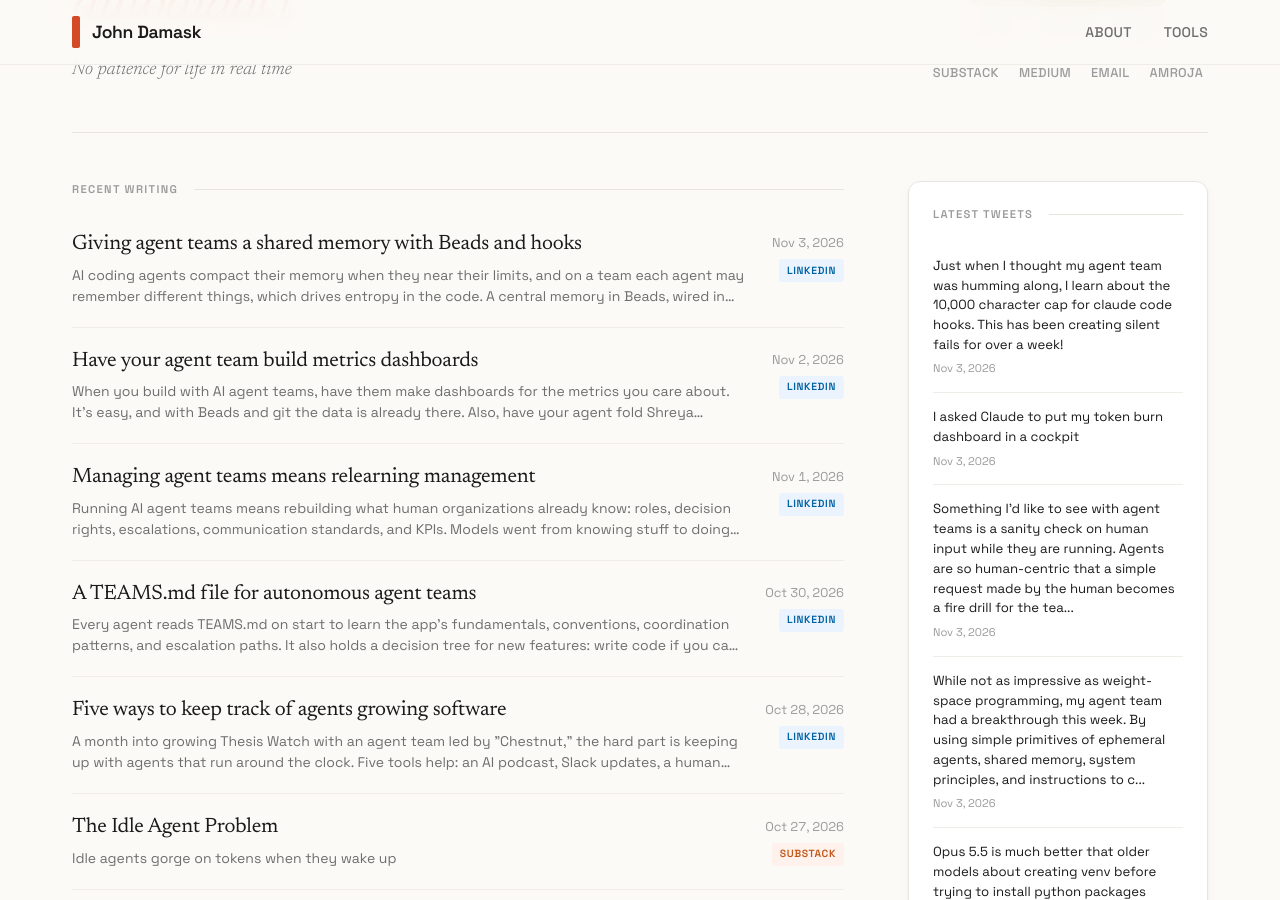
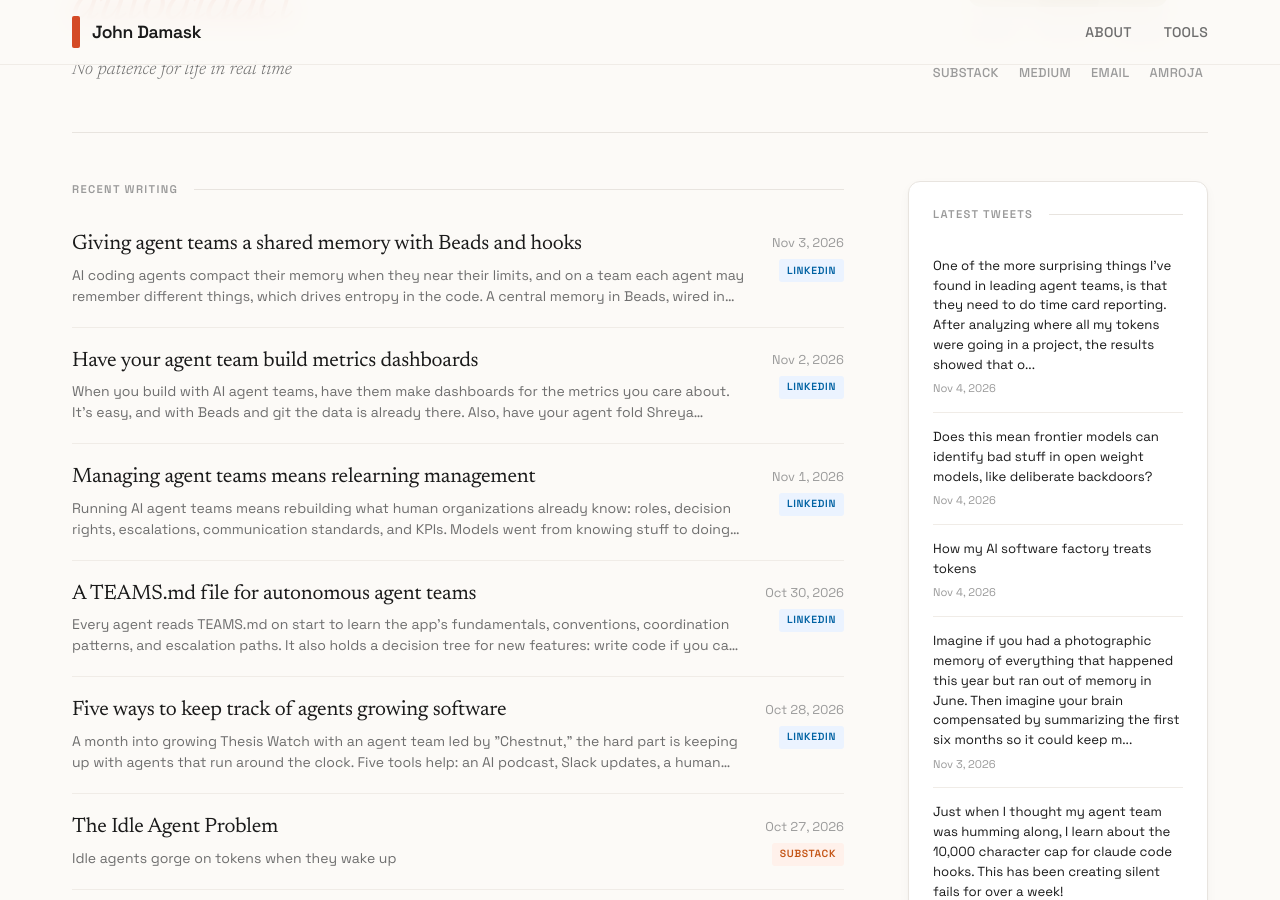
Before and after one commit to jbdamask/jbdamask.github.io, a Jekyll site: the page built from index.html, in a window 1280 px wide and 900 px high, scrolled down 362 px. Built offline with Jekyll 4.4.1, drawn with Linux system fonts in a browser that asks for light colours; the list of posts is cut into pages by our own code.

Commit message:
Update Twitter posts

```diff
--- a/_data/twitter-posts.yml
+++ b/_data/twitter-posts.yml
@@ -2,6 +2,38 @@
 # Fetches latest tweets and merges with existing posts
 # Keeps max 150 most recent tweets (LIFO)
 
+- title: One of the more surprising things I've found in leading agent teams, is that
+    they need to do time ca...
+  source: twitter
+  url: https://twitter.com/jbdamask/status/2118052986505093338
+  date: '2026-11-04'
+  excerpt: One of the more surprising things I've found in leading agent teams, is
+    that they need to do time card reporting. After analyzing where all my tokens
+    were going in a project, the results showed that o...
+  image: ''
+- title: Does this mean frontier models can identify bad stuff in open weight models,
+    like deliberate backdoo...
+  source: twitter
+  url: https://twitter.com/jbdamask/status/2117995222651298177
+  date: '2026-11-04'
+  excerpt: Does this mean frontier models can identify bad stuff in open weight models,
+    like deliberate backdoors?
+  image: ''
+- title: How my AI software factory treats tokens
+  source: twitter
+  url: https://twitter.com/jbdamask/status/2117990021135536618
+  date: '2026-11-04'
+  excerpt: How my AI software factory treats tokens
+  image: ''
+- title: Imagine if you had a photographic memory of everything that happened this
+    year but ran out of memory...
+  source: twitter
+  url: https://twitter.com/jbdamask/status/2117738229340270686
+  date: '2026-11-03'
+  excerpt: Imagine if you had a photographic memory of everything that happened this
+    year but ran out of memory in June. Then imagine your brain compensated by summarizing
+    the first six months so it could keep m...
+  image: ''
 - title: Just when I thought my agent team was humming along, I learn about the 10,000
     character cap for clau...
   source: twitter
@@ -1151,38 +1183,3 @@
   excerpt: One of the funnier things about AI slop is that I don't even know how to
     make an em dash
   image: ''
-- title: Fable's UX intuition is very good - much better than prior models. In this
-    case, I'm having it make ...
-  source: twitter
-  url: https://twitter.com/jbdamask/status/2087600872918257940
-  date: '2026-08-12'
-  excerpt: Fable's UX intuition is very good - much better than prior models. In this
-    case, I'm having it make a dashboard to manage cloud servers. On AWS, a new public
-    IP is assigned on restarts. Fable anticipa...
-  image: ''
-- title: hehe, Fable is expressing favorites now, "and my favorite check — with a
-    deliberately fake GITHUB_TO...
-  source: twitter
-  url: https://twitter.com/jbdamask/status/2087597762971943232
-  date: '2026-08-12'
-  excerpt: hehe, Fable is expressing favorites now, "and my favorite check — with
-    a deliberately fake GITHUB_TOKEN"
-  image: ''
-- title: Don't know why I didn't think of this before... Now I make a human task board
-    for each project and t...
-  source: twitter
-  url: https://twitter.com/jbdamask/status/2087550854190579952
-  date: '2026-08-12'
-  excerpt: Don't know why I didn't think of this before... Now I make a human task
-    board for each project and tell my agent about it. This way it can post things
-    it needs me to do and I don't have to keep asking...
-  image: ''
-- title: If you're not using Beads by @Steve_Yegge and Beads Viewer by @doodlestein
-    , why not? Beads is an am...
-  source: twitter
-  url: https://twitter.com/jbdamask/status/2087541082011615571
-  date: '2026-08-12'
-  excerpt: If you're not using Beads by @Steve_Yegge and Beads Viewer by @doodlestein
-    , why not? Beads is an amazing tool for keeping agent teams on track and Beads
-    Viewer helps us poor, slow humans follow along...
-  image: ''
```
